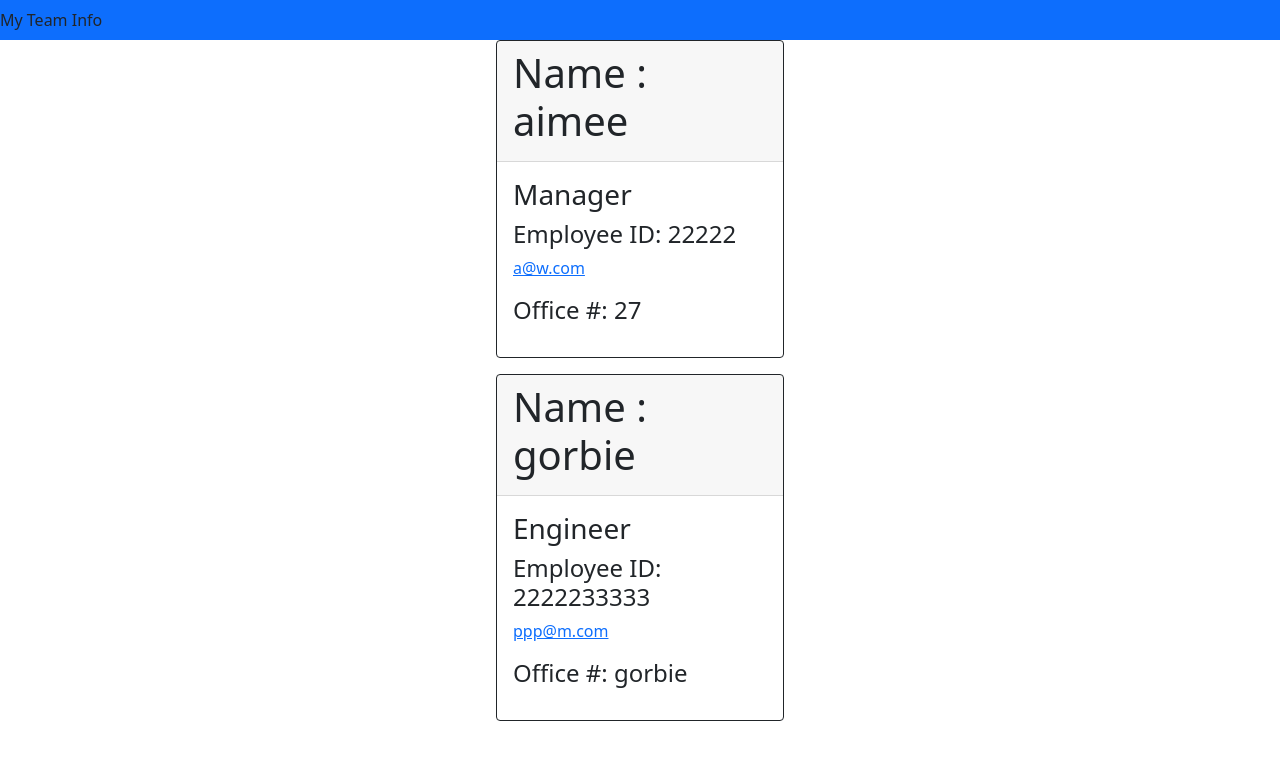
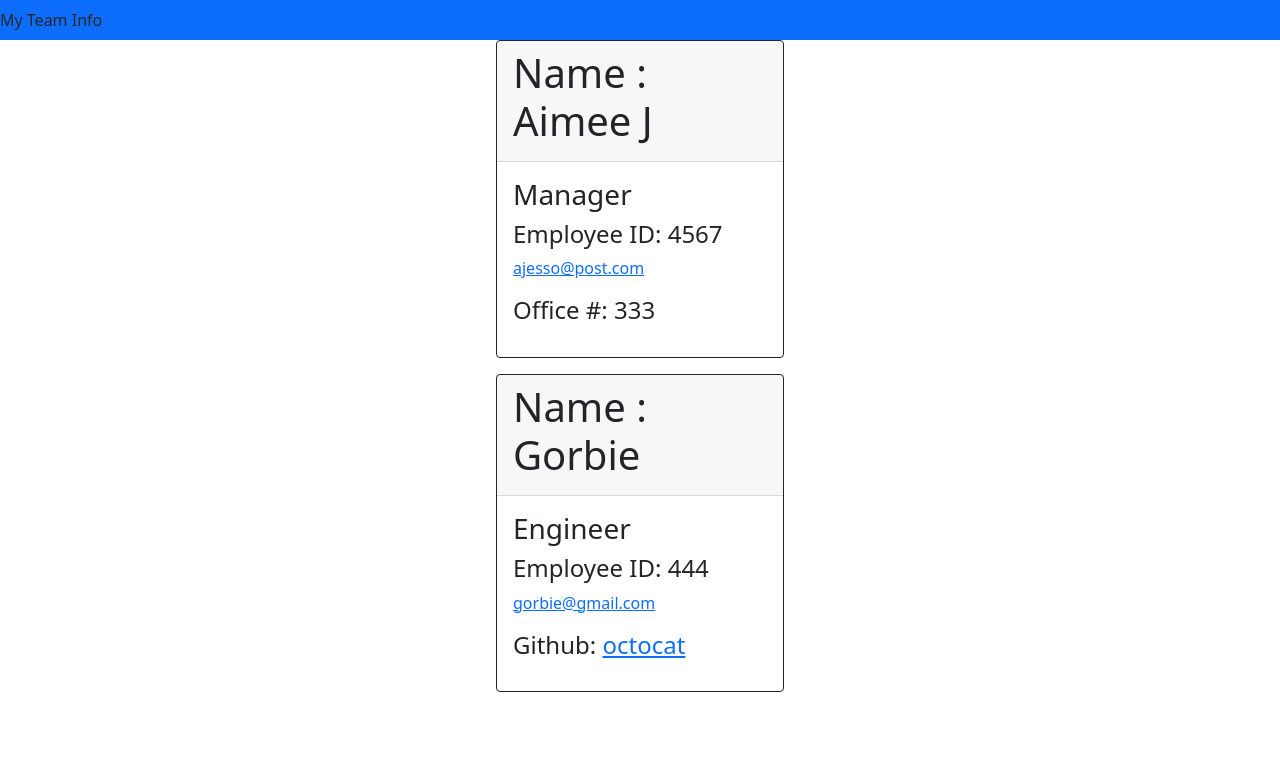
Before and after one commit to Mantablast/OOPTeam-Profile-Generator, a website: page myTeam.html in a window 1280 px wide. Drawn offline with nearby package versions, Linux system fonts and the light colour scheme.

Commit message:
link updated

```diff
--- a/myTeam.html
+++ b/myTeam.html
@@ -14,25 +14,25 @@
     </nav>
     </header>
     <div class="card border-dark mb-3 mx-auto" style="max-width: 18rem;">
-    <div class="card-header"><h1>Name : aimee</h1></div>
+    <div class="card-header"><h1>Name : Aimee J</h1></div>
     <div class="card-body text-dark">
     <h3 class="card-title">Manager</h3>
-    <h4>Employee ID: 22222</h4>
+    <h4>Employee ID: 4567</h4>
     <p class="card-text">
-    <a href = "mailto: a@w.com">a@w.com</a>
-    <h4>Office #: 27</h4>
+    <a href = "mailto: ajesso@post.com">ajesso@post.com</a>
+    <h4>Office #: 333</h4>
     </p>
     </div>
     </div>
 
     <div class="card border-dark mb-3 mx-auto" style="max-width: 18rem;">
-    <div class="card-header"><h1>Name : gorbie</h1></div>
+    <div class="card-header"><h1>Name : Gorbie</h1></div>
     <div class="card-body text-dark">
     <h3 class="card-title">Engineer</h3>
-    <h4>Employee ID: 2222233333</h4>
+    <h4>Employee ID: 444</h4>
     <p class="card-text">
-    <a href = "mailto: ppp@m.com">ppp@m.com</a>
-    <h4>Office #: gorbie</h4>
+    <a href = "mailto: gorbie@gmail.com">gorbie@gmail.com</a>
+    <h4>Github: <a href="https://github.com/octocat">octocat</a></h4>
     </p>
     </div>
     </div>
```
Also changed, not shown: README.md, dist/generateHTML.js.
